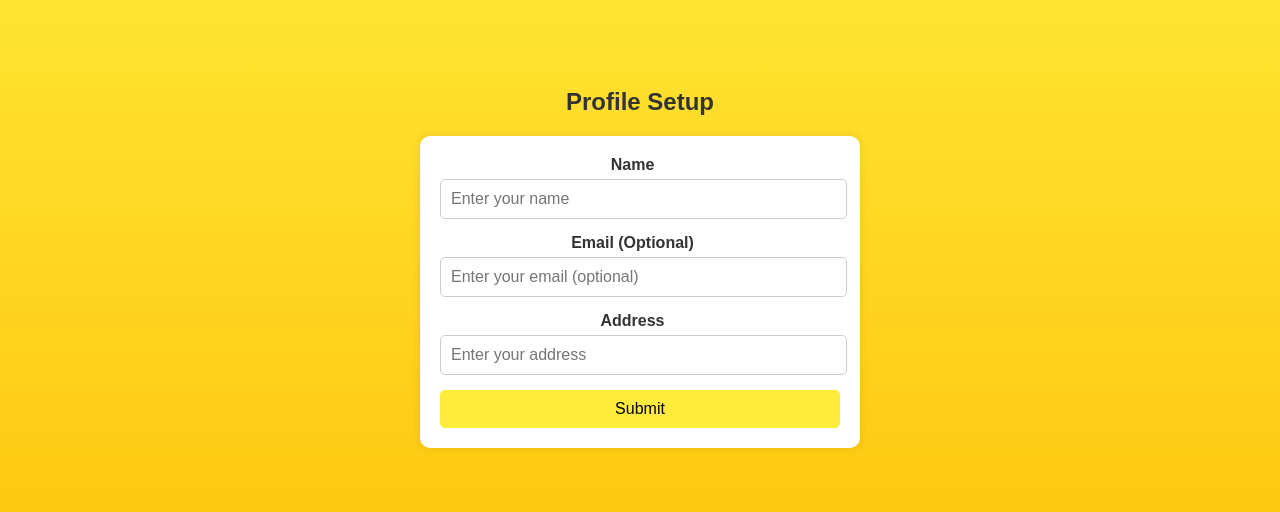
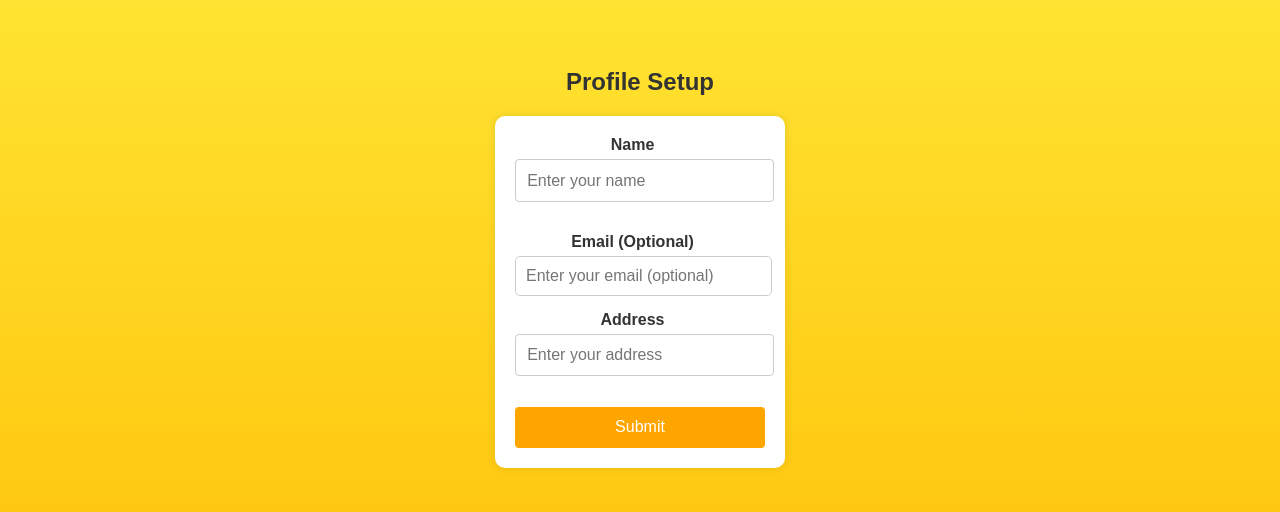
Before and after one commit to yasharya2901/Bk-test-app-frontend, a React (Create React App) app: page /profileSetup in a window 1280 px wide. Shown: the part 140-652 px from the top of the page. Built offline with nearby package versions, Linux system fonts and the light colour scheme.

Commit message:
created the admin authenticate page

```diff
--- a/src/App.js
+++ b/src/App.js
@@ -6,7 +6,7 @@ import ProfileSetup from './pages/profilesetup/ProfileSetup';
 // import Results from './pages/results/Results';
 import { BrowserRouter as Router, Routes, Route } from 'react-router-dom';
 import TestingApp from './pages/TestPage/TestingApp';
-
+import Auth from './pages/admin-panel/admin-authenticate/authenticate';
 function App() {
   return (
     <div className="App">
@@ -30,6 +30,7 @@ function App() {
         <Route path="/verification" element={<VerificationPage />} />
         <Route path="/profileSetup" element={<ProfileSetup />} />
         <Route path="/Test" element={<TestingApp />} />
+        <Route path="/admin" element={<Auth />} />
       </Routes>
     </Router>
 
--- /dev/null
+++ b/src/pages/admin-panel/admin-authenticate/authenticate.css
@@ -0,0 +1,45 @@
+.login-container {
+    display: flex;
+    flex-direction: column;
+    align-items: center;
+    justify-content: center;
+    height: 100vh;
+    width: 100vw;
+    background: linear-gradient(to bottom, #ffeb3b, #ffc107);
+    color: rgb(174, 136, 64)
+  }
+
+  h1 {
+    margin-bottom: 2rem;
+  }
+
+  form {
+    display: flex;
+    flex-direction: column;
+    width: 250px;
+  }
+
+  label {
+    margin-bottom: 0.5rem;
+  }
+
+  input[type="text"],
+  input[type="password"] {
+    padding: 0.7rem;
+    border: 1px solid #ccc;
+    border-radius: 4px;
+    margin-bottom: 1rem;
+  }
+
+  button[type="submit"] {
+    padding: 0.7rem 1rem;
+    background-color: orange; /* Green */
+    color: white;
+    border: none;
+    border-radius: 4px;
+    cursor: pointer;
+  }
+
+  button[type="submit"]:hover {
+    background-color: #45A049; /* Green hover */
+  }
--- /dev/null
+++ b/src/pages/admin-panel/admin-authenticate/authenticate.js
@@ -0,0 +1,18 @@
+import React from 'react';
+import './authenticate.css';
+function authenticate() {
+  return (
+    <div className="login-container">
+      <h1>Admin Login</h1>
+      <form>
+        <label htmlFor="username">Username or User ID:</label>
+        <input type="text" id="username" name="username" required />
+        <label htmlFor="password">Password:</label>
+        <input type="password" id="password" name="password" required />
+        <button type="submit">Login</button>
+      </form>
+    </div>
+  );
+}
+
+export default authenticate;
```
